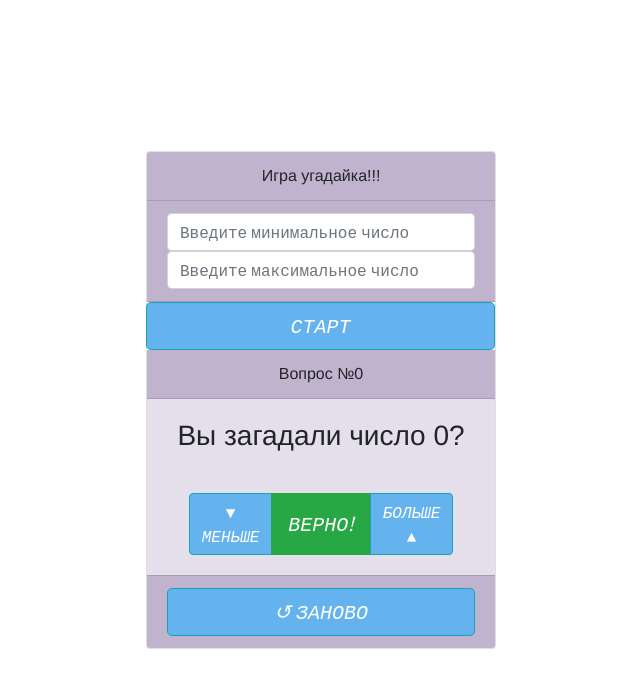
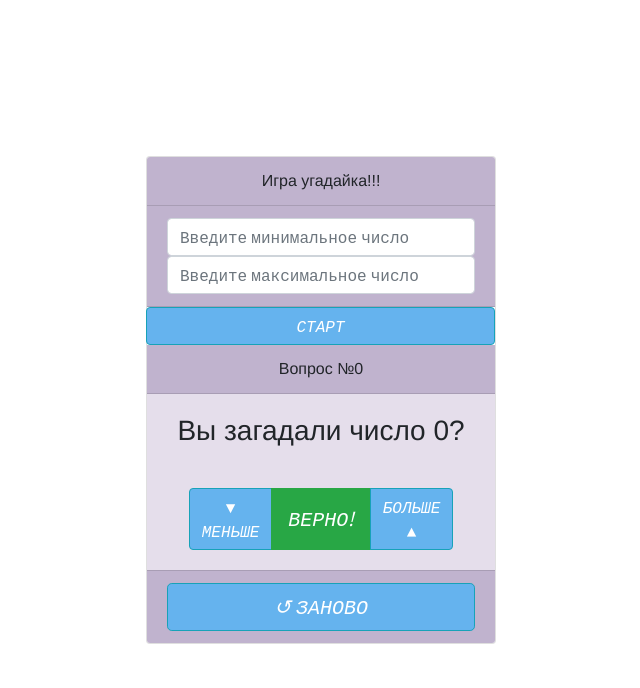
Before and after one commit to SergeyTon/Game, a plain HTML site: page index.html in a window 1280 px wide. Shown: the whole page, without its empty margins (319-959 px from the left). Drawn offline with nearby package versions, Linux system fonts and the light colour scheme.

Commit message:
style btn start

```diff
--- a/index.html
+++ b/index.html
@@ -24,7 +24,7 @@
                     </div>
                 </div>
                 <div class="input-group-append align-items-center">
-                    <button class="btn btn-info btn-lg btn-block" id="btnStart" >Старт</button>
+                    <button class="btn btn-info  btn-block" id="btnStart" >Старт</button>
                 </div>
 
 
```
